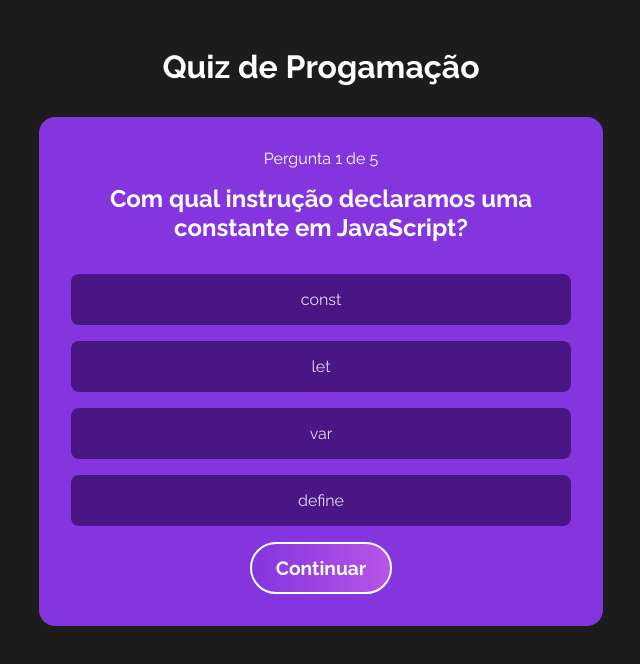
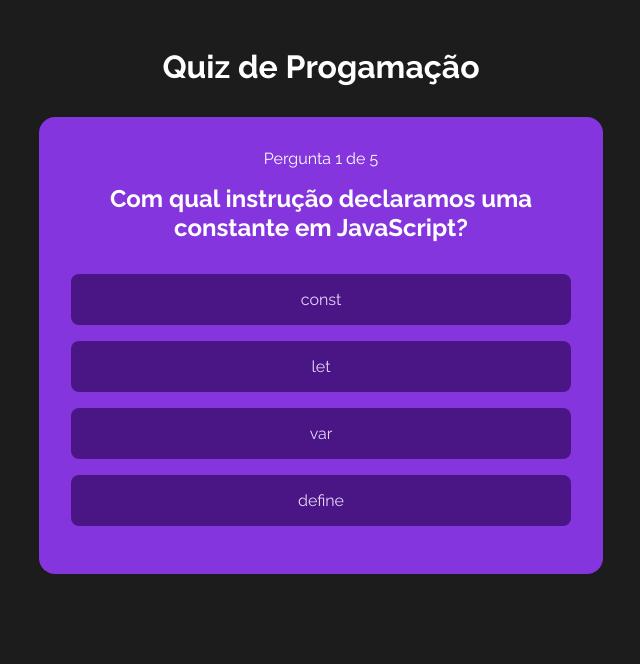
Before and after one commit to WendersonDamazio/Quiz, a React (Vite) app in the folder quiz/: page / in a window 1280 px wide. Both pictures are taken after a click on the button "Iniciar". Shown: the top 664 px of the page, without its empty margins (319-959 px from the left). Built offline with nearby package versions, Linux system fonts and the light colour scheme.

Commit message:
Update Question.jsx

```diff
--- a/quiz/src/componets/Question.jsx
+++ b/quiz/src/componets/Question.jsx
@@ -19,12 +19,14 @@
 
     <div id="options-container">
       {currentQuestion.options.map(( option ) => (
-        <Option option={option}/>
+        <Option option={option} key={option}/>
       ))}
     </div>
-    <button onClick={() => dispatch({type: "CHANGER_QUESTION" })}>
+    {quizState.answerSelected && (
+      <button onClick={() => dispatch({type: "CHANGER_QUESTION" })}>
       Continuar
     </button>
+    )}
   </div>
   );
 };
```
